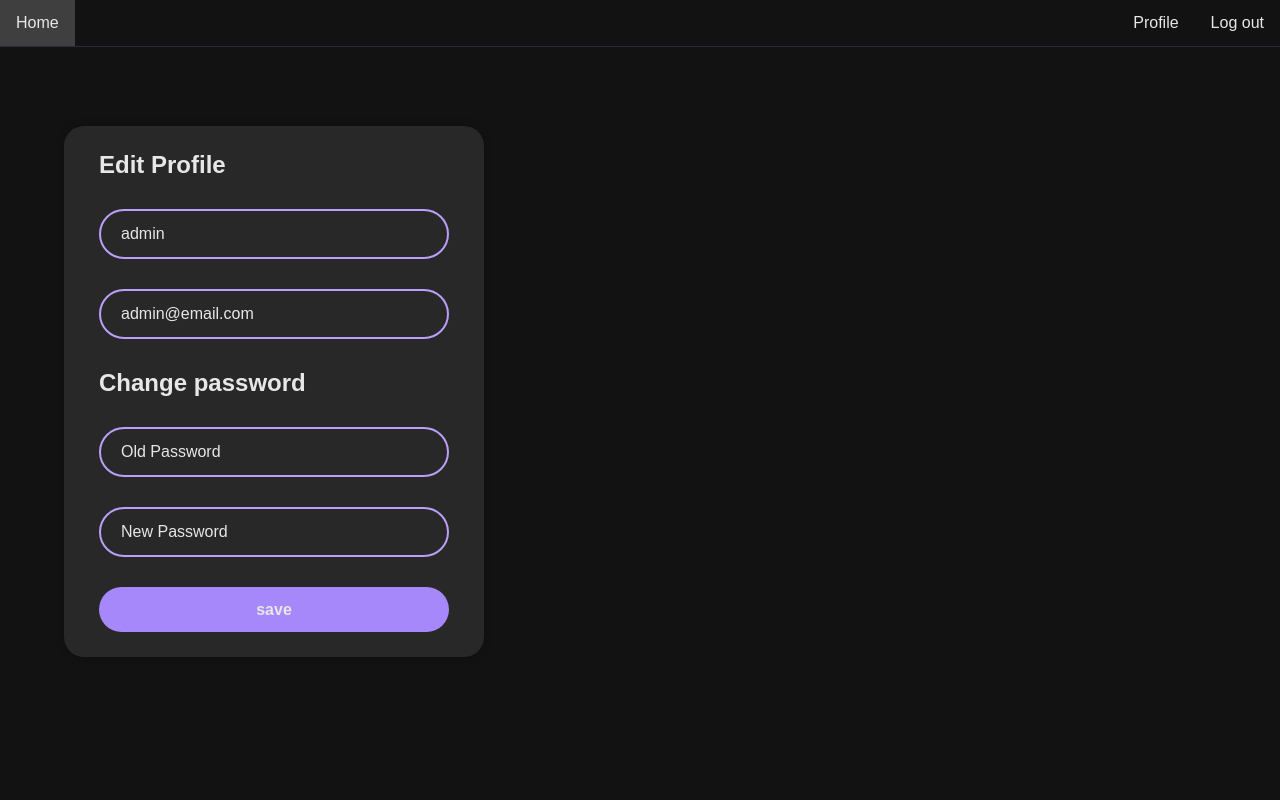
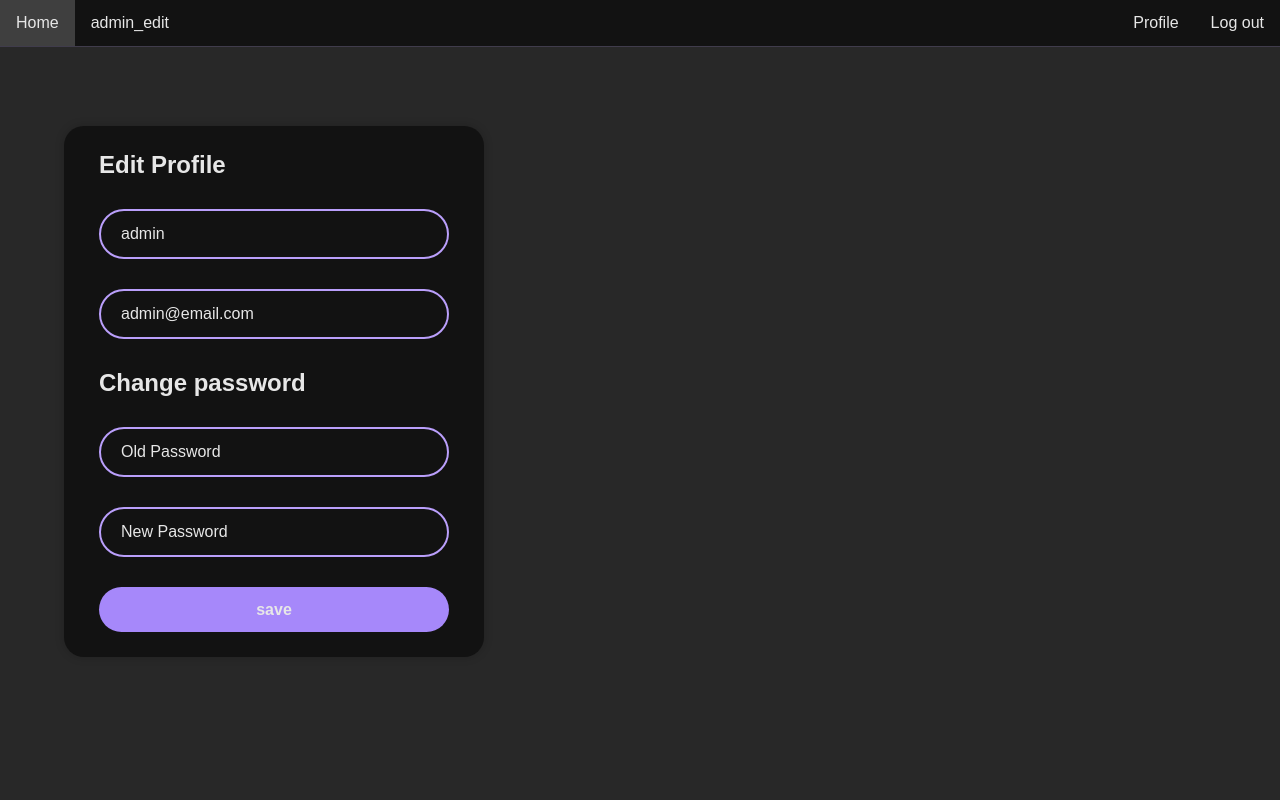
Before and after one commit to GruWar/player-finder, a Flask app: page /profile in a window 1280 px wide. Run offline with Flask 3, Linux system fonts and the light colour scheme; a user stored in the database is signed in.

Commit message:
add admin rights and page, repair problem with register user with same username

```diff
--- a/server.py
+++ b/server.py
@@ -22,18 +22,24 @@ def load_user(user_id):
 class User(UserMixin, db.Model):
     id = db.Column(db.Integer, primary_key=True)
     username = db.Column(db.String(100), unique=True)
-    email = db.Column(db.String(100))
+    email = db.Column(db.String(100), unique=True)
     password = db.Column(db.String(100))
+    is_admin = db.Column(db.Boolean)
 
 
-# with app.app_context():
-#     db.create_all()
+class Game(db.Model):
+    id = db.Column(db.Integer, primary_key=True)
+    name = db.Column(db.String(100), unique=True)
+
+
+with app.app_context():
+    db.create_all()
 
 
 # routing
 @app.route("/")
 def index():
-    return render_template("index.html", logged_in=current_user.is_authenticated)
+    return render_template("index.html", current_user=current_user)
 
 
 @app.route("/login", methods=["GET", "POST"])
@@ -56,7 +62,7 @@ def login():
             login_user(user)
             return redirect(url_for('home'))
 
-    return render_template("login.html", logged_in=current_user.is_authenticated)
+    return render_template("login.html", current_user=current_user)
 
 
 @app.route("/register", methods=["GET", "POST"])
@@ -67,7 +73,9 @@ def register():
             # User already exists
             flash("You've already signed up with that email, log in instead!")
             return redirect(url_for('login'))
-
+        if User.query.filter_by(username=request.form.get('username')).first():
+            flash("This username is used, please choice another")
+            return redirect(url_for('register'))
         hash_and_salted_password = generate_password_hash(
             request.form.get("password"),
             method="pbkdf2",
@@ -78,19 +86,20 @@ def register():
             username=request.form.get("username"),
             email=request.form.get("email"),
             password=hash_and_salted_password,
+            is_admin=False,
         )
 
         db.session.add(new_user)
         db.session.commit()
         login_user(new_user)
         return redirect(url_for("home"))
-    return render_template("register.html", logged_in=current_user.is_authenticated)
+    return render_template("register.html", current_user=current_user)
 
 
 @app.route("/home")
 @login_required
 def home():
-    return render_template("home.html", logged_in=current_user.is_authenticated)
+    return render_template("home.html", current_user=current_user)
 
 
 @app.route("/profile", methods=["GET", "POST"])
@@ -103,22 +112,37 @@ def edit_profile():
         new_password = request.form.get("new-password")
         username = request.form.get("username")
         email = request.form.get("email")
-        if not db.session.query(db.exists().where(User.username == username)).scalar():
+        if db.session.query(db.exists().where(User.username == username)).scalar() and user.username != username:
+            flash("This username is used, please choice another")
+            return redirect(url_for('edit_profile'))
+        else:
             user.username = username
-        if not db.session.query(db.exists().where(User.email == email)).scalar():
+
+        if db.session.query(db.exists().where(User.email == email)).scalar() and user.email != email:
+            flash("This email is used, please choice another")
+            return redirect(url_for('edit_profile'))
+        else:
             user.email = email
         # change password
         if check_password_hash(user.password, old_password):
             hash_and_salted_password = generate_password_hash(
-            new_password,
-            method="pbkdf2",
-            salt_length=8,
+                new_password,
+                method="pbkdf2",
+                salt_length=8,
             )
             user.password = hash_and_salted_password
         db.session.commit()
     user = current_user
-    return render_template("profile.html", logged_in=current_user.is_authenticated, user=user)
+    return render_template("profile.html", current_user=current_user, user=user)
 
+
+@app.route("/admin_edit")
+@login_required
+def admin_edit():
+    if current_user.is_admin == True:
+        return render_template("admin.html", current_user=current_user)
+    else:
+        return render_template("home.html", current_user=current_user)
 
 @app.route('/logout')
 def logout():
--- a/static/css/style.css
+++ b/static/css/style.css
@@ -34,7 +34,7 @@ body{
     height: 100vh;
     width: 100vw;
     flex-direction: column;
-    background-color:var(--color-secondary-100);
+    background-color:var(--color-secondary-200);
 }
 
 /* login/register background */
@@ -47,7 +47,7 @@ body{
 }
 .gradient-background {
 
-  /*background: linear-gradient(300deg, #121212, #3f3f3f, #282828);*/
+  background: linear-gradient(300deg, #121212, #3f3f3f, #282828);*/
   background-size: 180% 180%;
   animation: gradient-animation 25s ease infinite;
 }
@@ -66,7 +66,7 @@ body{
 /* login/register form */
 .wrapper {
     width: 420px;
-    background: var(--color-secondary-200);
+    background: var(--color-secondary-100);
     /*border: 2px solid var(--color-primary-500);*/
     backdrop-filter: blur(20px);
     box-shadow: 0 0 10px rgba(0, 0, 0, .2);
--- /dev/null
+++ b/templates/admin.html
@@ -0,0 +1,5 @@
+{% extends 'base.html' %}
+{% block title %}Player Finder{% endblock %}
+{% block content %}
+<h1>Admin</h1>
+{% endblock %}
--- a/templates/base.html
+++ b/templates/base.html
@@ -12,16 +12,19 @@
   <body>
   <header>
     <nav class="nav">
-        {% if not logged_in: %}
+        {% if not current_user.is_authenticated: %}
         <ul>
             <li><a href="{{ url_for('index') }}">Home</a></li>
             <li><a href="">Contact</a></li>
             <li style="float:right"><a href="{{ url_for('login') }}">Login</a></li>
         </ul>
         {% endif %}
-        {% if logged_in: %}
+        {% if current_user.is_authenticated: %}
         <ul>
             <li><a href="{{ url_for('home') }}">Home</a></li>
+            {% if current_user.is_admin == True: %}
+            <li><a href="{{ url_for('admin_edit') }}">admin_edit</a></li>
+            {% endif %}
             <li style="float:right"><a href="{{ url_for('logout') }}">Log out</a></li>
             <li style="float:right"><a href="{{ url_for('edit_profile') }}">Profile</a></li>
         </ul>
--- a/templates/profile.html
+++ b/templates/profile.html
@@ -4,6 +4,13 @@
 <div class="wrapper profile">
     <form action="{{ url_for('edit_profile') }}" method="POST">
         <h2>Edit Profile</h2>
+            {% with messages = get_flashed_messages() %}
+                  {% if messages %}
+                    {% for message in messages %}
+                     <p>{{ message }}</p>
+                    {% endfor %}
+                  {% endif %}
+            {% endwith %}
         <div class="input-box">
             <input type="text" value="{{ user.username }}" name="username">
         </div>
```
Also changed, not shown: instance/PlayerFinder.db.
